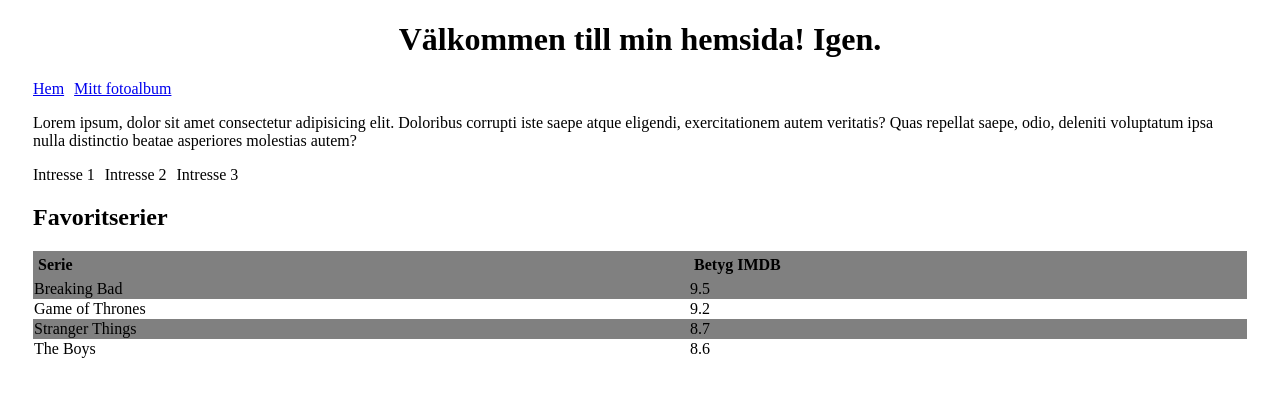
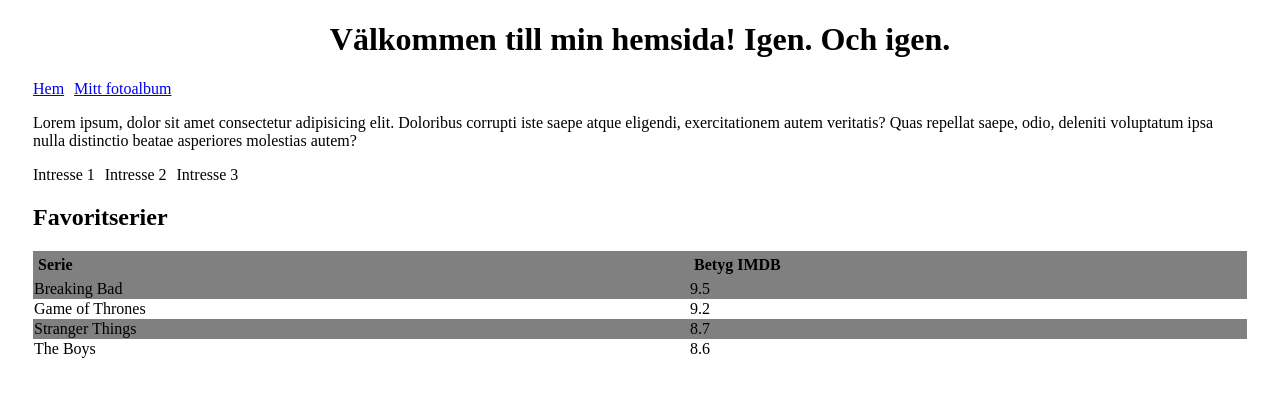
Before and after one commit to pattzor/minhemsida, a plain HTML site: page index.html in a window 1280 px wide. Drawn offline with Linux system fonts and the light colour scheme.

Commit message:
Fouorth commit

```diff
--- a/index.html
+++ b/index.html
@@ -6,7 +6,7 @@
   </head>
   <body>
     <header>
-      <h1>Välkommen till min hemsida! Igen.</h1>
+      <h1>Välkommen till min hemsida! Igen. Och igen.</h1>
       <nav>
         <ul>
           <li><a href="/">Hem</a></li>
```
